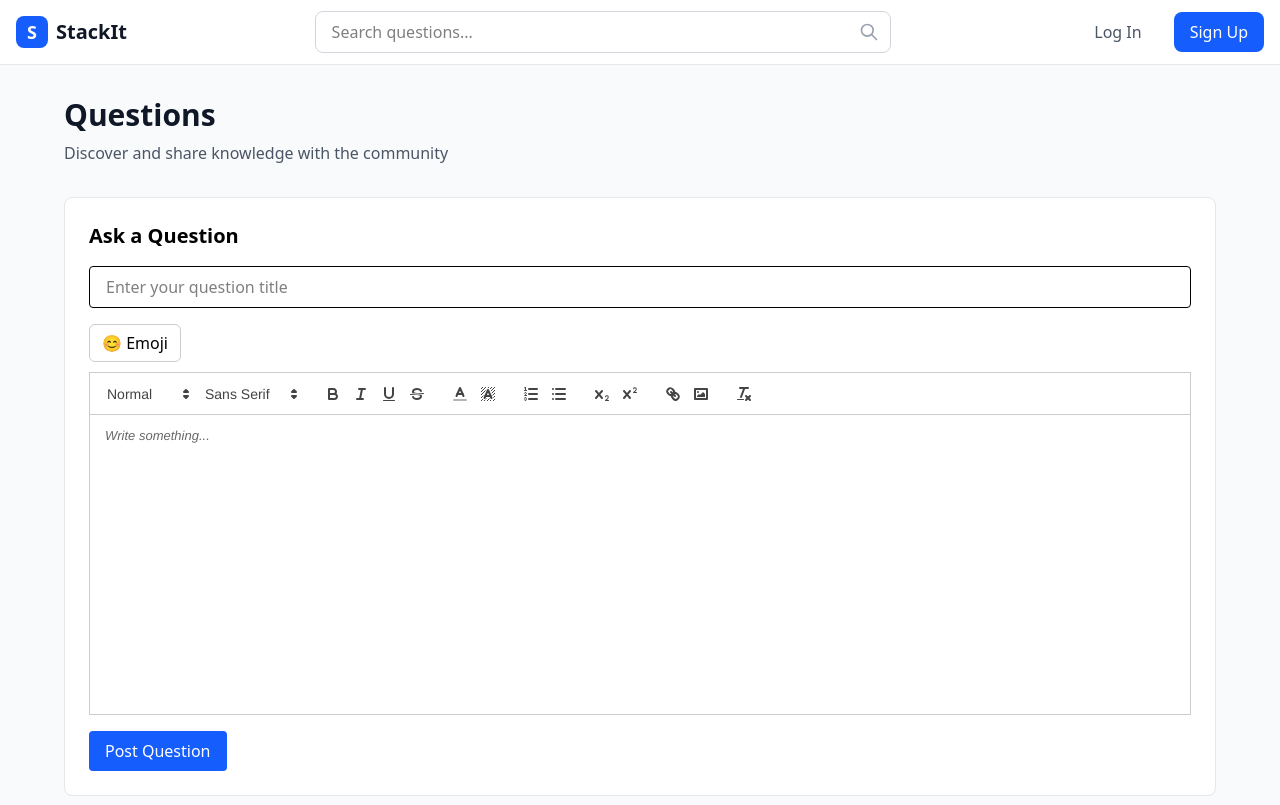
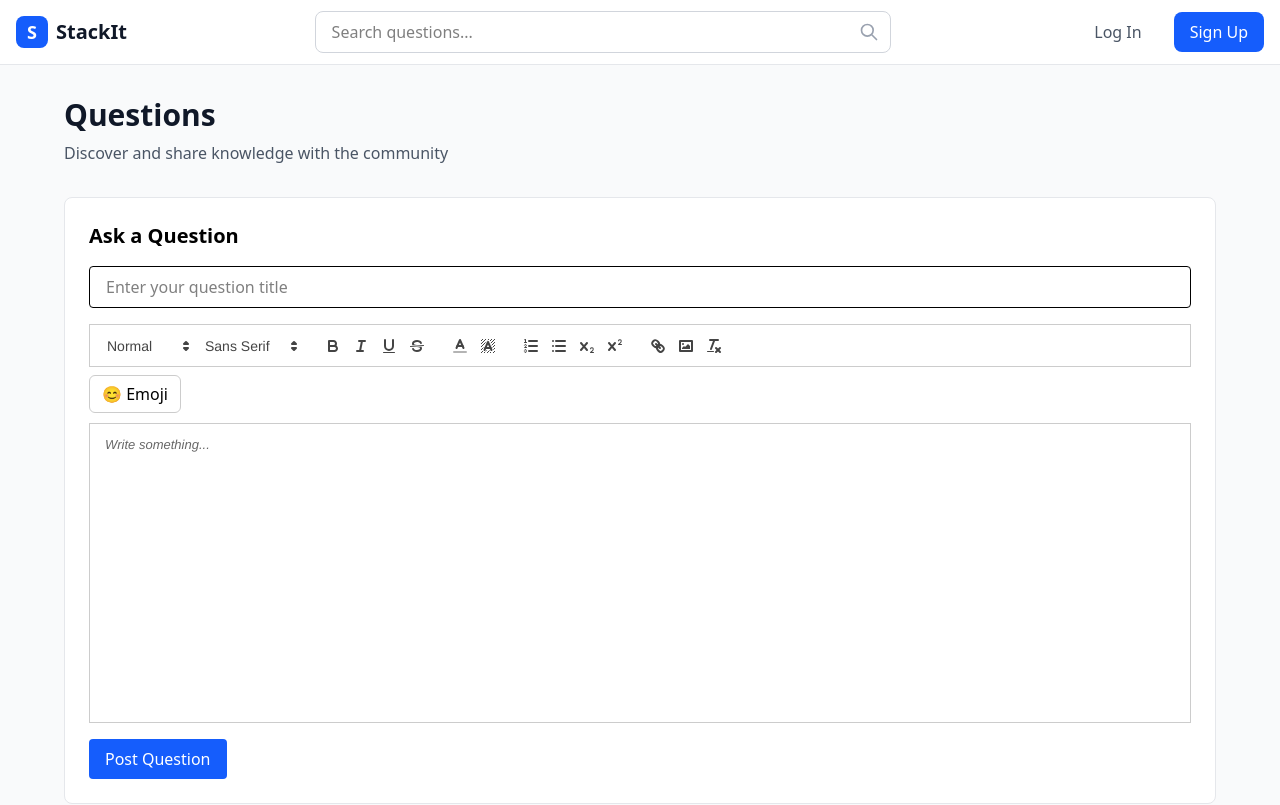
Before and after one commit to Kush2205/ODOO-StackIT, a Next.js app in the folder frontend/: page / in a window 1280 px wide. Shown: the top 805 px of the page. Built offline with nearby package versions, Linux system fonts and the light colour scheme.

Commit message:
toolbar fix

```diff
--- a/frontend/components/ModernTextEditor.tsx
+++ b/frontend/components/ModernTextEditor.tsx
@@ -8,33 +8,25 @@ import React, {
   useState,
 } from 'react';
 import Quill from 'quill';
-import 'quill/dist/quill.snow.css'; // Quill styles
-import EmojiPicker from 'emoji-picker-react'; // ✅ new emoji picker
+import 'quill/dist/quill.snow.css';
+import EmojiPicker from 'emoji-picker-react';
 
-// Define the ref type for the ModernTextEditor component
 export type ModernTextEditorHandle = {
   getContent: () => string;
 };
 
 const ModernTextEditor = forwardRef<ModernTextEditorHandle>((_, ref) => {
   const editorRef = useRef<HTMLDivElement>(null);
+  const toolbarRef = useRef<HTMLDivElement>(null); // 🔧 Toolbar container
   const quillRef = useRef<Quill | null>(null);
   const [showEmojiPicker, setShowEmojiPicker] = useState(false);
 
   useEffect(() => {
-    if (editorRef.current) {
+    if (editorRef.current && toolbarRef.current && !quillRef.current) {
       quillRef.current = new Quill(editorRef.current, {
         theme: 'snow',
         modules: {
-          toolbar: [
-            [{ header: [1, 2, 3, 4, 5, 6, false] }, { font: [] }],
-            ['bold', 'italic', 'underline', 'strike'],
-            [{ color: [] }, { background: [] }],
-            [{ list: 'ordered' }, { list: 'bullet' }],
-            [{ script: 'sub' }, { script: 'super' }],
-            ['link', 'image'],
-            ['clean'],
-          ],
+          toolbar: toolbarRef.current, // 🔧 use custom toolbar container
         },
         placeholder: 'Write something...',
       });
@@ -45,13 +37,9 @@ const ModernTextEditor = forwardRef<ModernTextEditorHandle>((_, ref) => {
     };
   }, []);
 
-  // Expose the getContent function to the parent component
   useImperativeHandle(ref, () => ({
     getContent: () => {
-      if (quillRef.current) {
-        return quillRef.current.root.innerHTML;
-      }
-      return '';
+      return quillRef.current?.root.innerHTML || '';
     },
   }));
 
@@ -65,6 +53,46 @@ const ModernTextEditor = forwardRef<ModernTextEditorHandle>((_, ref) => {
 
   return (
     <div>
+      <div
+        ref={toolbarRef}
+        style={{ marginBottom: '8px' }}
+        id="custom-toolbar"
+      >
+        <span className="ql-formats">
+          <select className="ql-header" defaultValue={''}>
+            <option value="1" />
+            <option value="2" />
+            <option value="3" />
+            <option value="4" />
+            <option value="5" />
+            <option value="6" />
+            <option value="" />
+          </select>
+          <select className="ql-font" />
+        </span>
+        <span className="ql-formats">
+          <button className="ql-bold" />
+          <button className="ql-italic" />
+          <button className="ql-underline" />
+          <button className="ql-strike" />
+        </span>
+        <span className="ql-formats">
+          <select className="ql-color" />
+          <select className="ql-background" />
+        </span>
+        <span className="ql-formats">
+          <button className="ql-list" value="ordered" />
+          <button className="ql-list" value="bullet" />
+          <button className="ql-script" value="sub" />
+          <button className="ql-script" value="super" />
+        </span>
+        <span className="ql-formats">
+          <button className="ql-link" />
+          <button className="ql-image" />
+          <button className="ql-clean" />
+        </span>
+      </div>
+
       <button
         onClick={() => setShowEmojiPicker(!showEmojiPicker)}
         style={{
```
